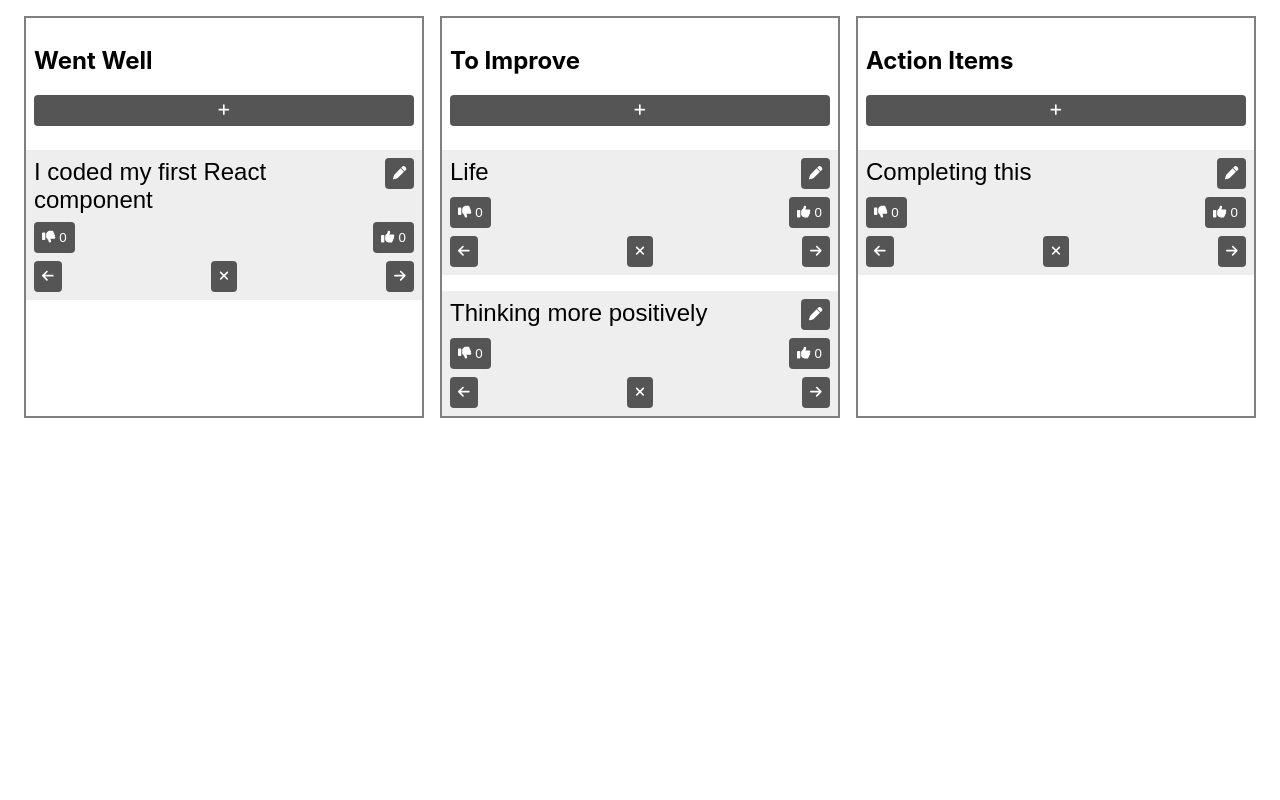
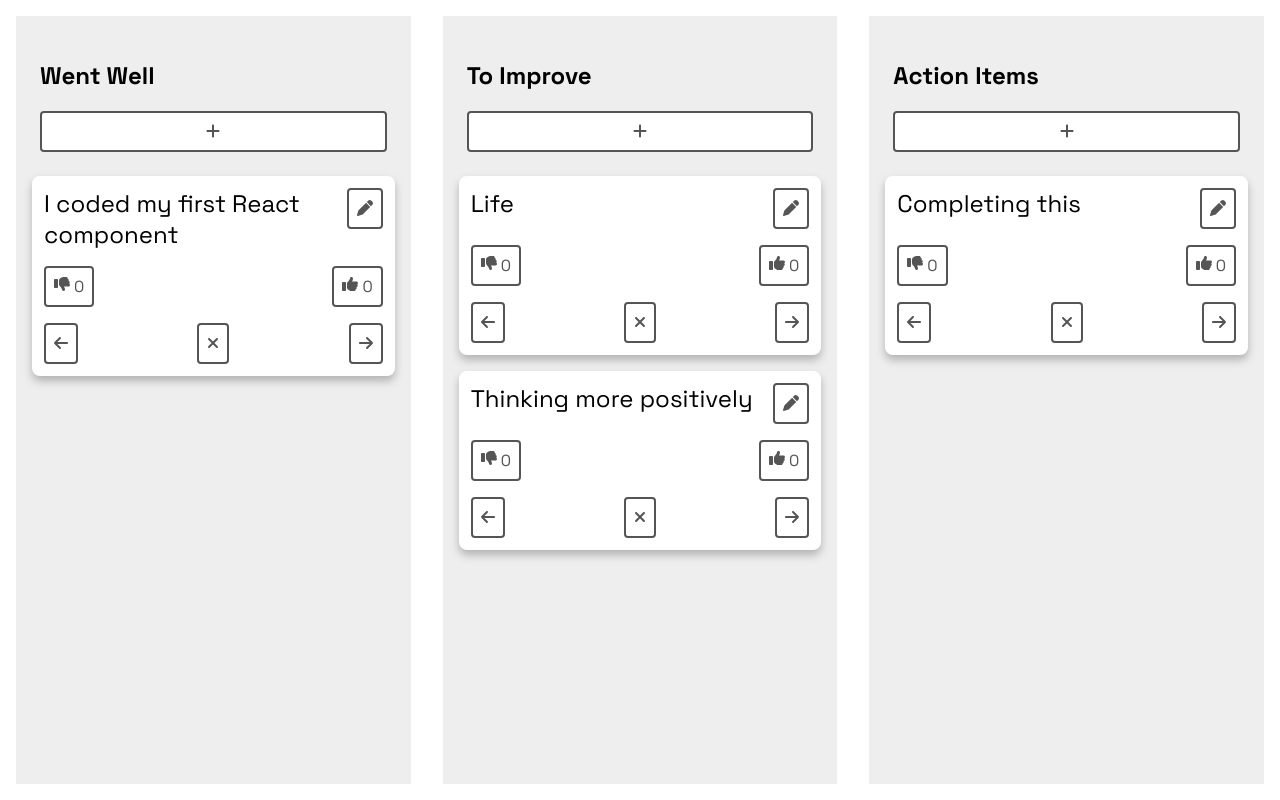
Before and after one commit to klalicki/retro-board, a React (Create React App) app: page / in a window 1280 px wide. Built offline with nearby package versions, Linux system fonts and the light colour scheme.

Commit message:
styling - makes it a bit prettier, but still using a single CSS file

```diff
--- a/public/index.html
+++ b/public/index.html
@@ -5,10 +5,7 @@
     <link rel="icon" href="%PUBLIC_URL%/favicon.ico" />
     <meta name="viewport" content="width=device-width, initial-scale=1" />
     <meta name="theme-color" content="#000000" />
-    <meta
-      name="description"
-      content="Web site created using create-react-app"
-    />
+    <meta name="description" content="Kanban board built with React" />
     <link rel="apple-touch-icon" href="%PUBLIC_URL%/logo192.png" />
     <!--
       manifest.json provides metadata used when your web app is installed on a
@@ -24,7 +21,7 @@
       work correctly both with client-side routing and a non-root public URL.
       Learn how to configure a non-root public URL by running `npm run build`.
     -->
-    <title>React App</title>
+    <title>Retro Board</title>
   </head>
   <body>
     <noscript>You need to enable JavaScript to run this app.</noscript>
--- a/src/components/App/App.css
+++ b/src/components/App/App.css
@@ -1,33 +1,39 @@
+@import url("https://fonts.googleapis.com/css2?family=Space+Grotesk:wght@400;700&display=swap");
+
 * {
   box-sizing: border-box;
+  font-family: "Space Grotesk", Helvetica, sans-serif;
 }
 .card-list {
   display: flex;
   flex-direction: column;
-  border: 2px solid gray;
+  background-color: #eee;
   gap: 1rem;
   width: 400px;
+  padding: 1rem;
 }
 
 button {
-  background-color: #555;
-  border-style: none;
+  background-color: white;
+  font-size: 1rem;
   padding: 0.5rem;
+  border: 2px solid #555;
   border-radius: 0.25rem;
-  color: white;
+  color: #555;
   transition: all 0.1s;
 }
 button:hover {
-  background-color: white;
-  color: black;
+  background-color: #555;
+  color: white;
   transition: all 0.1s;
 }
 .card-list-container {
   display: flex;
   justify-content: center;
-  gap: 1rem;
+  gap: 2rem;
   padding: 1rem;
   width: 100vw;
+  min-height: 100vh;
 }
 .card-list-header {
   padding: 0.5rem;
@@ -35,11 +41,13 @@ button:hover {
   flex-direction: column;
 }
 .card {
-  background-color: #eee;
-  padding: 0.5rem;
+  background-color: white;
+  padding: 0.75rem;
   display: flex;
   flex-direction: column;
-  gap: 0.5rem;
+  gap: 1rem;
+  border-radius: 0.5rem;
+  filter: drop-shadow(0px 5px 4px #00000040);
 }
 .icon-bar {
   display: flex;
@@ -54,7 +62,6 @@ button:hover {
 }
 .card-header h2,
 .card-header textarea {
-  font-family: Arial, Helvetica, sans-serif;
   margin: 0;
   font-size: 1.5rem;
   font-weight: 100;
```
